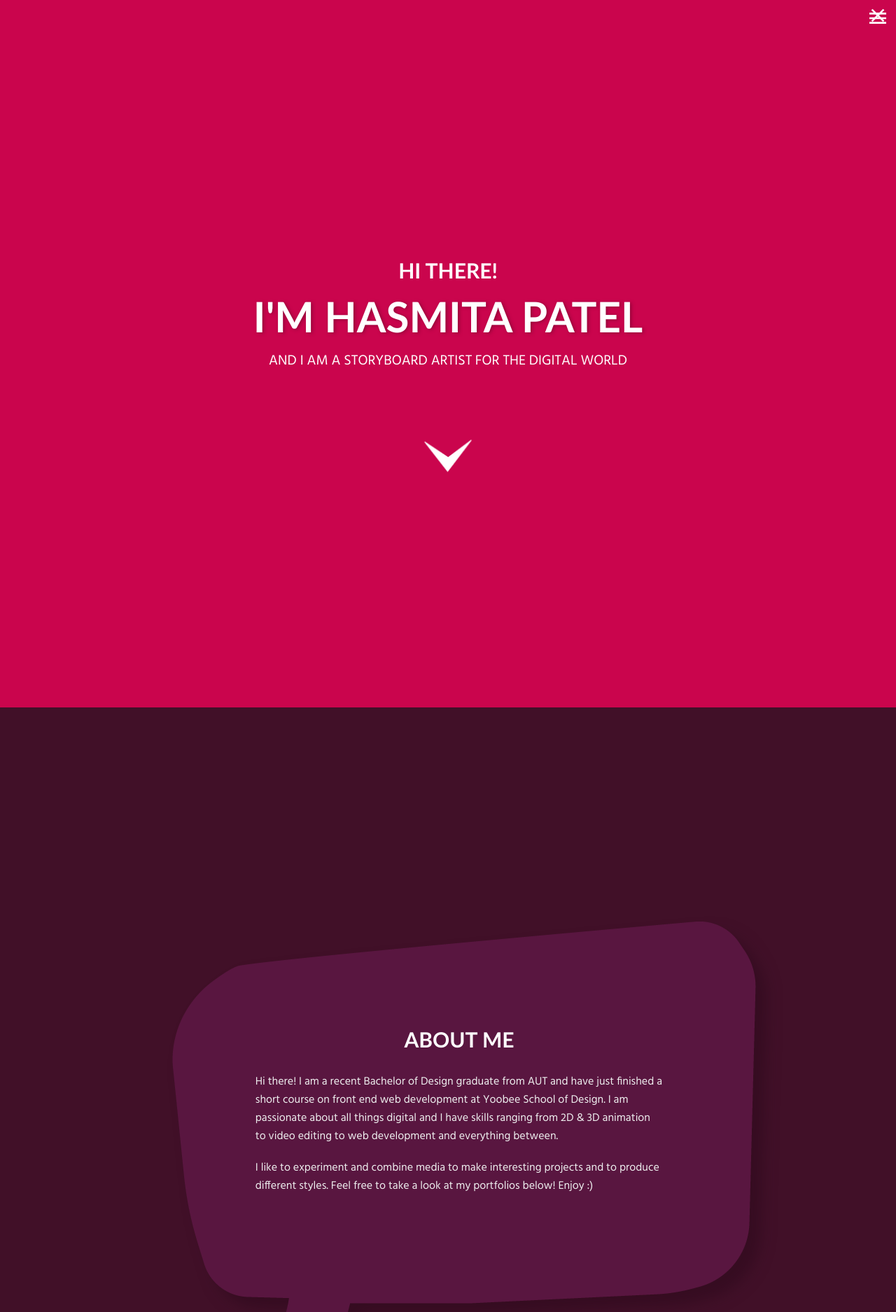
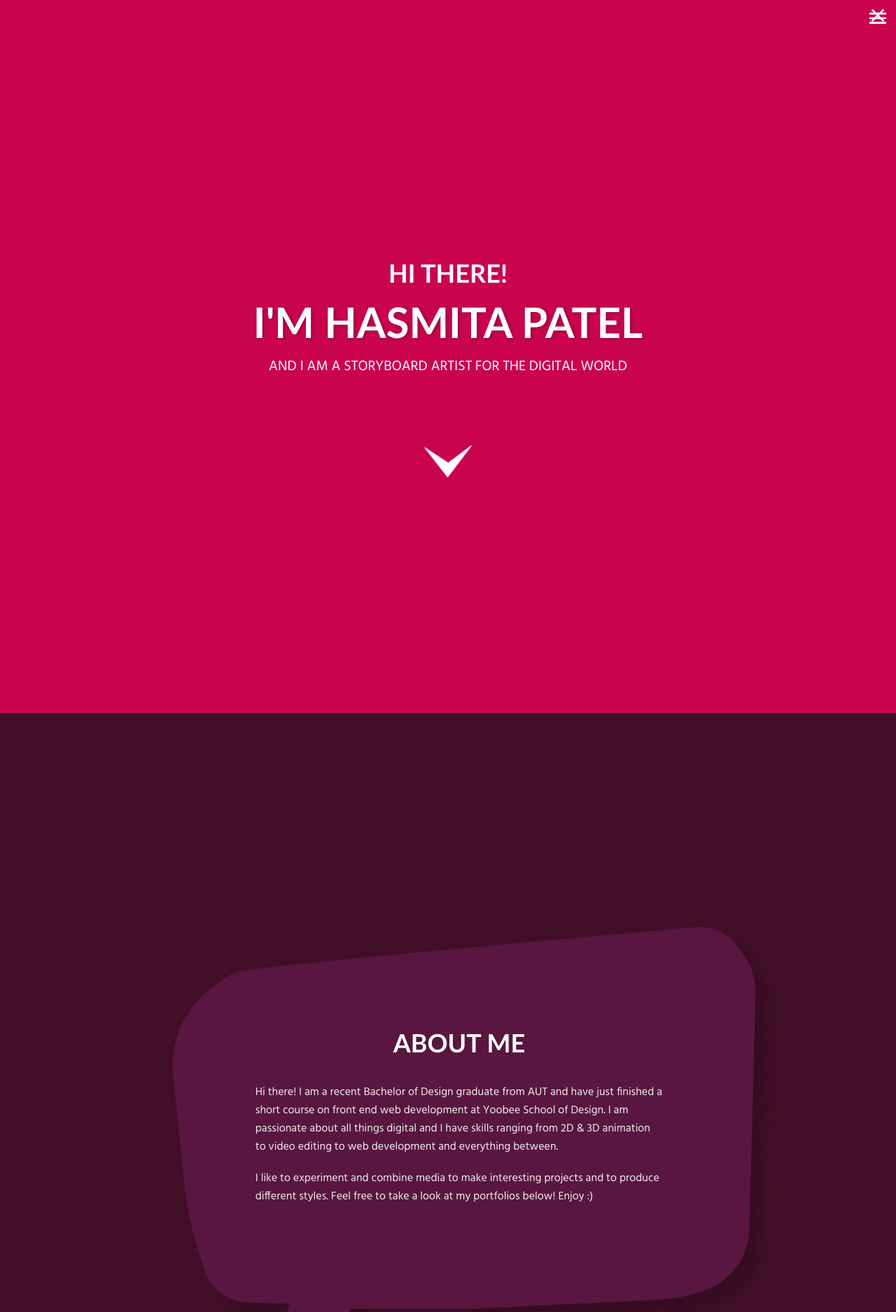
Before and after one commit to hasmitapatel/hasmitapatel.github.io, a PHP site: page / in a window 1280 px wide. Shown: the top 1875 px of the page at 70% size. Run offline with PHP 8.4, Linux system fonts and the light colour scheme; some libraries are stand-ins or nearby versions.

Commit message:
edited stylesheet

```diff
--- a/styles.css
+++ b/styles.css
@@ -864,7 +864,7 @@
 
 @media only screen and (min-width: 1024px) {
 .section {
-  padding: 13em 0;
+  padding: 11em 0;
 }
 
 .speech-bubble {
@@ -883,7 +883,7 @@
     color: white;
     text-transform: uppercase;
     text-align: center;
-    font-size: 30px;
+    font-size: 36px;
   }
   .home-title {
     margin: .2em;
@@ -893,6 +893,7 @@
     text-align: center;
     text-shadow: rgb(147, 5, 57) 2px 1px 5px;
   }
+
 
 
 
```
